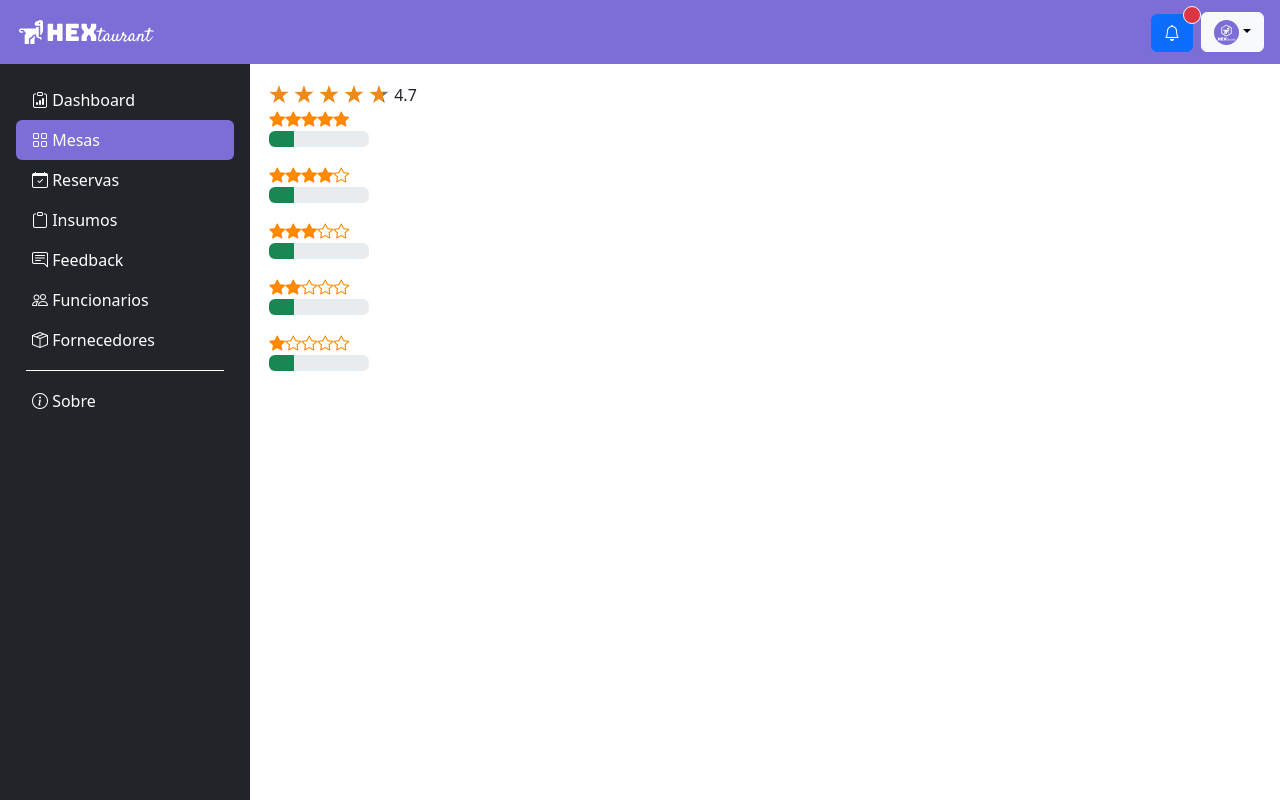
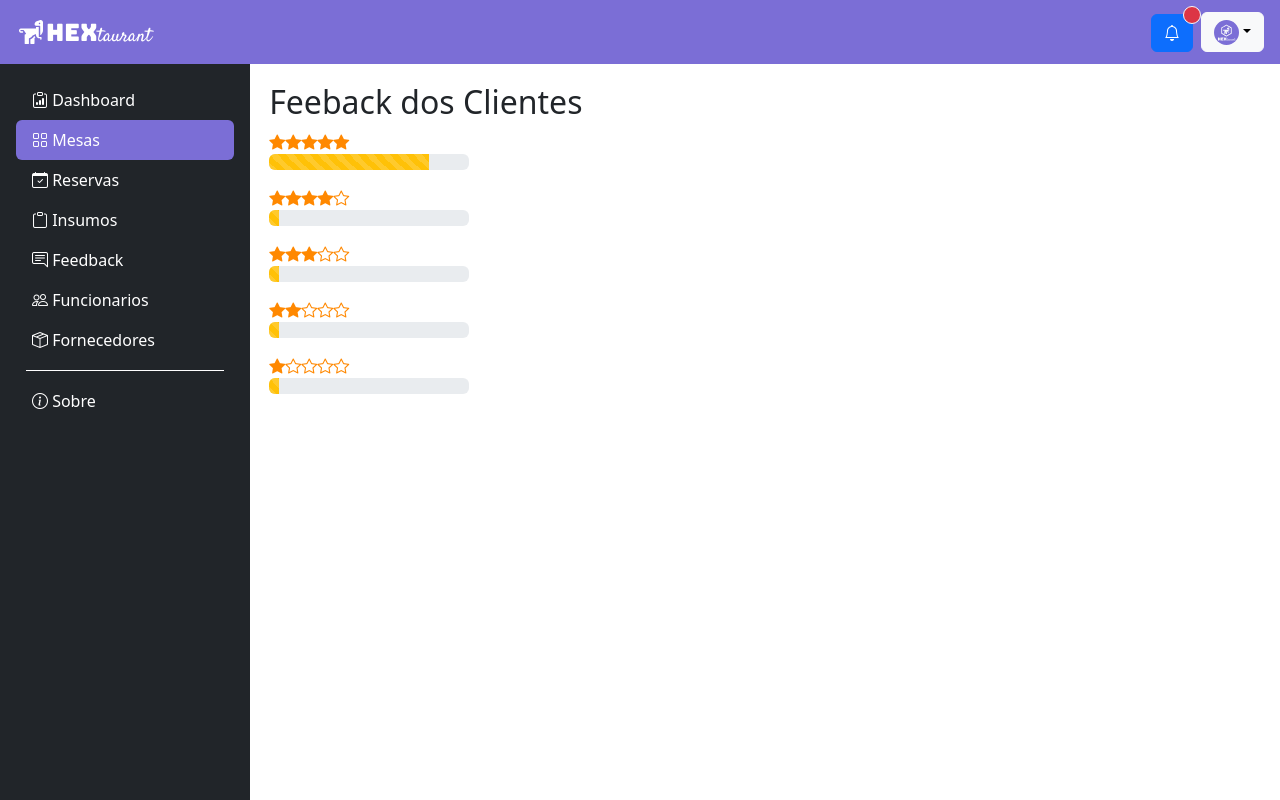
Before and after one commit to GroupHextech/api5-frontend, a Vue app: page /api5-frontend/feedback in a window 1280 px wide. Built offline with nearby package versions, Linux system fonts and the light colour scheme.

Commit message:
estilizando o feedback

```diff
--- a/src/views/Feedback.vue
+++ b/src/views/Feedback.vue
@@ -1,13 +1,15 @@
 <template>
-  <Estrelinhas :config="config"></Estrelinhas>
+  <h2>
+    Feeback dos Clientes
+  </h2>
   <p class="line-star">
     <i class="bi bi-star-fill"></i>
     <i class="bi bi-star-fill"></i>
     <i class="bi bi-star-fill"></i>
     <i class="bi bi-star-fill"></i>
     <i class="bi bi-star-fill"></i>
-    <div class="progress" style="width: 100px" role="progressbar" aria-label="Success example" aria-valuenow="25" aria-valuemin="0" aria-valuemax="100">
-      <div class="progress-bar bg-success" style="width: 25%"></div>
+    <div class="progress" style="width: 200px" role="progressbar" aria-label="Success example" aria-valuenow="25" aria-valuemin="0" aria-valuemax="100">
+      <div class="progress-bar progress-bar-striped progress-bar-animated bg-warning" style="width: 80%"></div>
     </div>
   </p>
   <p class="line-star">
@@ -16,8 +18,8 @@
     <i class="bi bi-star-fill"></i>
     <i class="bi bi-star-fill"></i>
     <i class="bi bi-star"></i>
-    <div class="progress" style="width: 100px" role="progressbar" aria-label="Success example" aria-valuenow="25" aria-valuemin="0" aria-valuemax="100">
-      <div class="progress-bar bg-success" style="width: 25%"></div>
+    <div class="progress" style="width: 200px" role="progressbar" aria-label="Success example" aria-valuenow="25" aria-valuemin="0" aria-valuemax="100">
+      <div class="progress-bar progress-bar-striped progress-bar-animated bg-warning" style="width: 5%"></div>
     </div>
   </p>
   <p class="line-star">
@@ -26,8 +28,8 @@
     <i class="bi bi-star-fill"></i>
     <i class="bi bi-star"></i>
     <i class="bi bi-star"></i>
-    <div class="progress" style="width: 100px" role="progressbar" aria-label="Success example" aria-valuenow="25" aria-valuemin="0" aria-valuemax="100">
-      <div class="progress-bar bg-success" style="width: 25%"></div>
+    <div class="progress" style="width: 200px" role="progressbar" aria-label="Success example" aria-valuenow="25" aria-valuemin="0" aria-valuemax="100">
+      <div class="progress-bar progress-bar-striped progress-bar-animated bg-warning" style="width: 5%"></div>
     </div>
   </p>
   <p class="line-star">
@@ -36,8 +38,8 @@
     <i class="bi bi-star"></i>
     <i class="bi bi-star"></i>
     <i class="bi bi-star"></i>
-    <div class="progress" style="width: 100px" role="progressbar" aria-label="Success example" aria-valuenow="25" aria-valuemin="0" aria-valuemax="100">
-      <div class="progress-bar bg-success" style="width: 25%"></div>
+    <div class="progress" style="width: 200px" role="progressbar" aria-label="Success example" aria-valuenow="25" aria-valuemin="0" aria-valuemax="100">
+      <div class="progress-bar progress-bar-striped progress-bar-animated bg-warning" style="width: 5%"></div>
     </div>
   </p>
   <p class="line-star">
@@ -48,44 +50,19 @@
     <i class="bi bi-star"></i>
     <i class="bi bi-star"></i>
     </div>
-    <div class="progress" style="width: 100px" role="progressbar" aria-label="Success example" aria-valuenow="25" aria-valuemin="0" aria-valuemax="100">
-      <div class="progress-bar bg-success" style="width: 25%"></div>
+    <div class="progress" style="width: 200px" role="progressbar" aria-label="Success example" aria-valuenow="25" aria-valuemin="0" aria-valuemax="100">
+      <div class="progress-bar progress-bar-striped progress-bar-animated bg-warning" style="width: 5%"></div>
     </div>
   </p>
 </template>
 
-<script>
-import Estrelinhas from "../components/Estrelinhas.vue";
-export default {
-  name: "App",
-  components: {
-    Estrelinhas: Estrelinhas,
-    Estrelinhas
-},
-  data() {
-    return {
-      config: {
-        rating: 4.7,
-        isIndicatorActive: true,
-        style: {
-          fullStarColor: "#ed8a19",
-          emptyStarColor: "#737373",
-          starWidth: 20,
-          starHeight: 20
-        }
-      }
-    };
-  }
-};
-</script>
-
 <style scoped>
-
-.line-star{
-  text-align: left;
-}
 
 .bi-star, .bi-star-fill {
   color: rgb(255, 136, 0);
 }
+
+.progress {
+  text-align: right;
+}
 </style>
```
